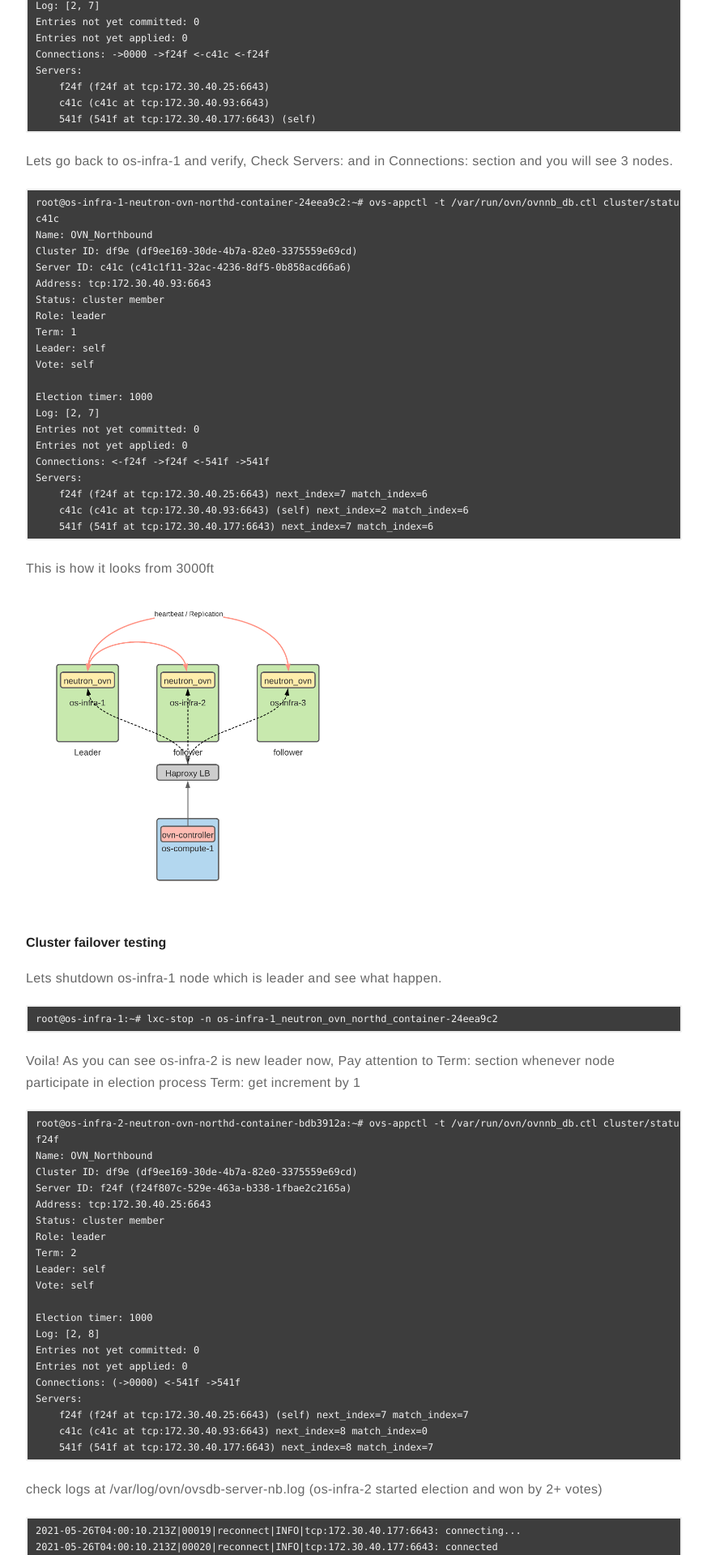
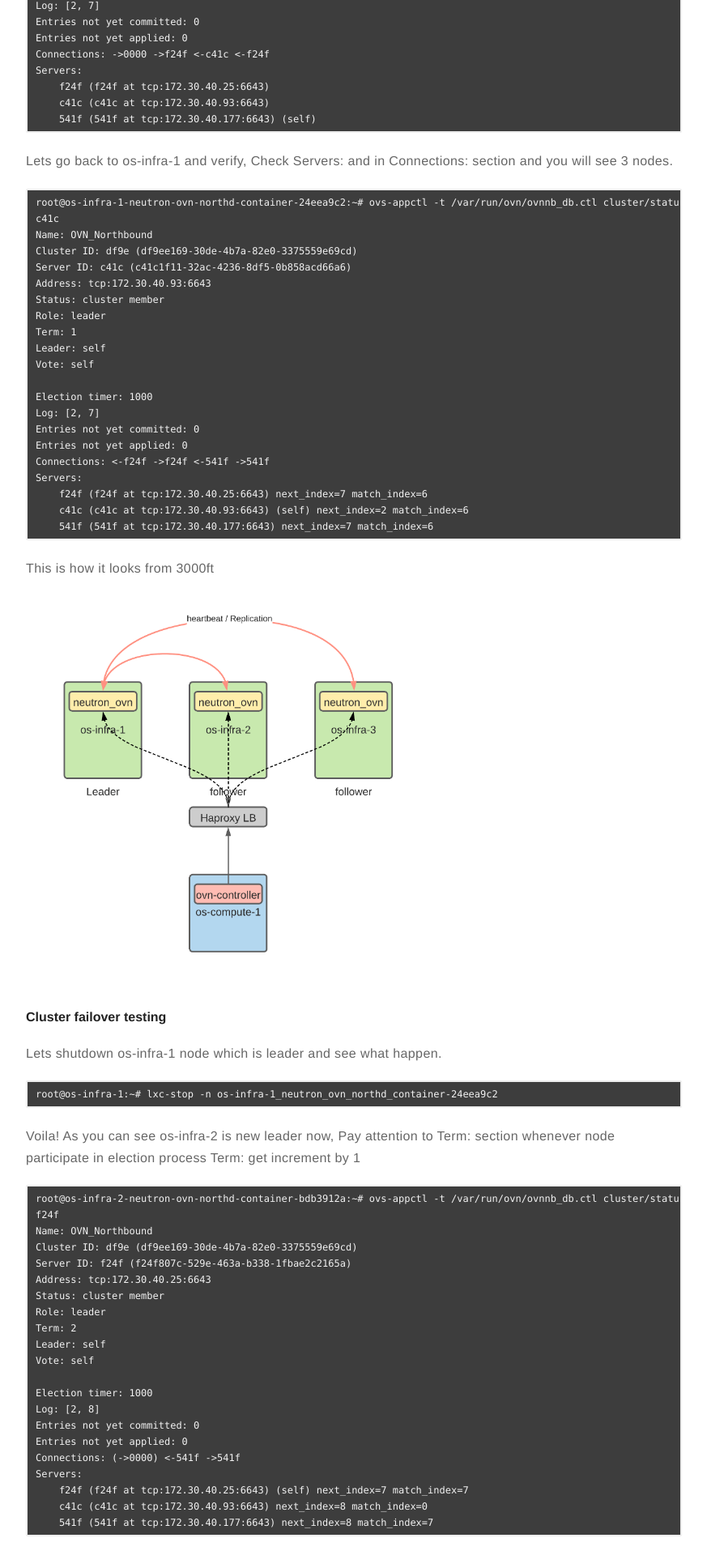
Before and after one commit to satishdotpatel/satishdotpatel.github.io, a Jekyll site: the page built from _posts/2021-05-25-openstack-ansible-ovn-clustering.markdown, in a window 1280 px wide. Shown: the part 4480-6400 px from the top of the page at 81% size, without its empty margins (203-1076 px from the left). Built offline with Jekyll 4.4.1, drawn with Linux system fonts in a browser that asks for light colours; comment, search, counter and statistics services are not loaded.

Commit message:
fixing ovn docs

```diff
--- a/_posts/2021-05-25-openstack-ansible-ovn-clustering.markdown
+++ b/_posts/2021-05-25-openstack-ansible-ovn-clustering.markdown
@@ -247,7 +247,7 @@ Servers:
 
 This is how it looks from 3000ft
 
-![<img>](/assets/images/2021-05-25-openstack-ansible-ovn-clustering/ovn-clustering.png){: width="400" }
+![<img>](/assets/images/2021-05-25-openstack-ansible-ovn-clustering/ovn-clustering.png){: width="500" }
 
 #### Cluster failover testing
 
```
